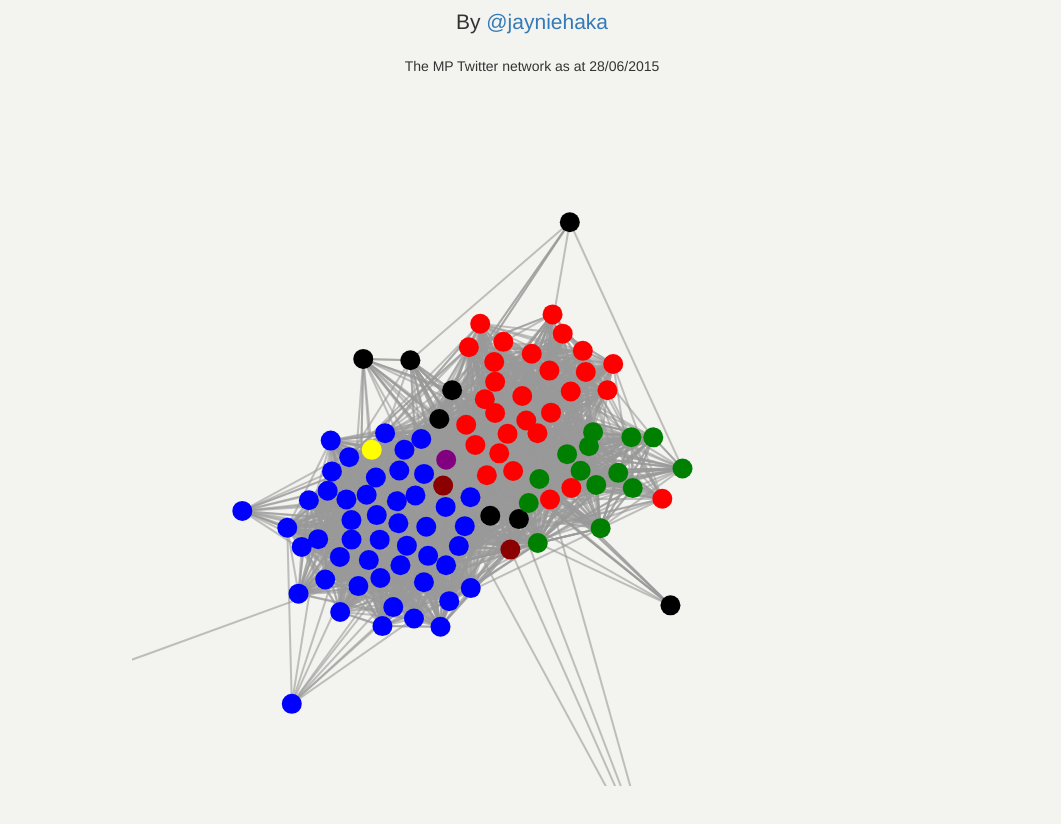
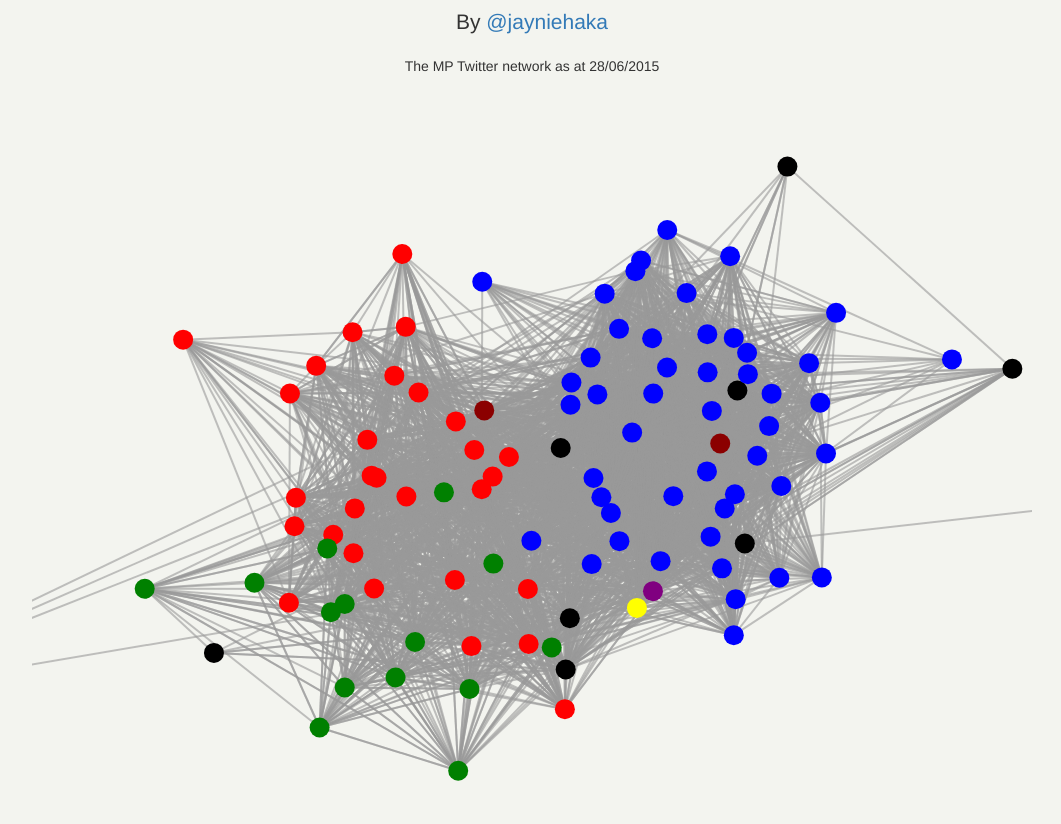
Before and after one commit to jayniehaka/nz-mp-tweeters, a plain HTML site: page index.html in a window 1280 px wide. Shown: the part 88-912 px from the top of the page, without its empty margins (108-1169 px from the left). Drawn offline with nearby package versions, Linux system fonts and the light colour scheme; animation ran at ten frames a second.

Commit message:
Tweaks to force layout parameters

```diff
--- a/index.html
+++ b/index.html
@@ -57,13 +57,15 @@
 
   <script type="text/javascript">
 
-    var width = 800,
-        height = 700;
+    var width = 1000,
+        height = 800;
 
     var force = d3.layout.force()
-        .charge(-500)
+        .charge(-800)
         //.linkDistance(300)
-        .linkStrength(0.1)
+        //.friction(0.3)
+        .linkStrength(0.03)
+        .gravity(.3)
         .size([width, height]);
 
     var div = d3.select("body").append("div")
```
